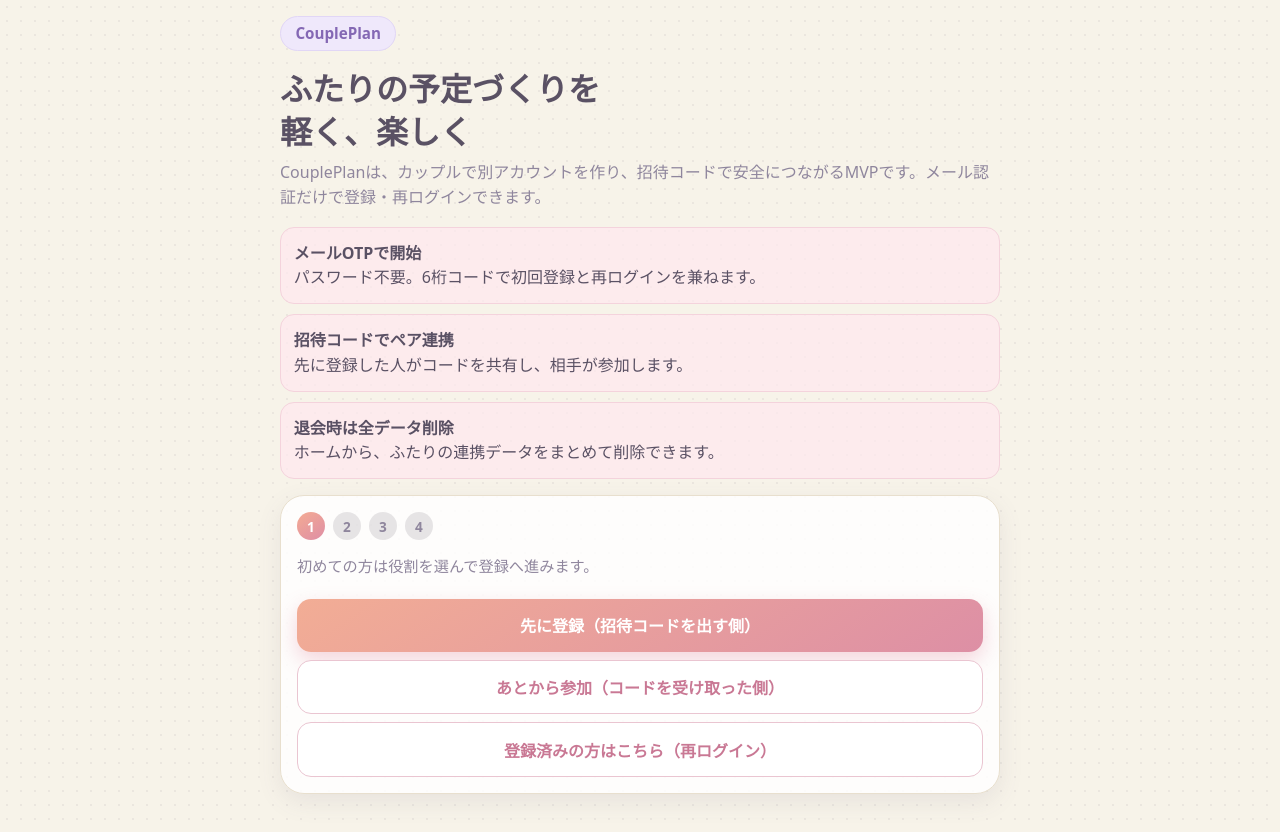
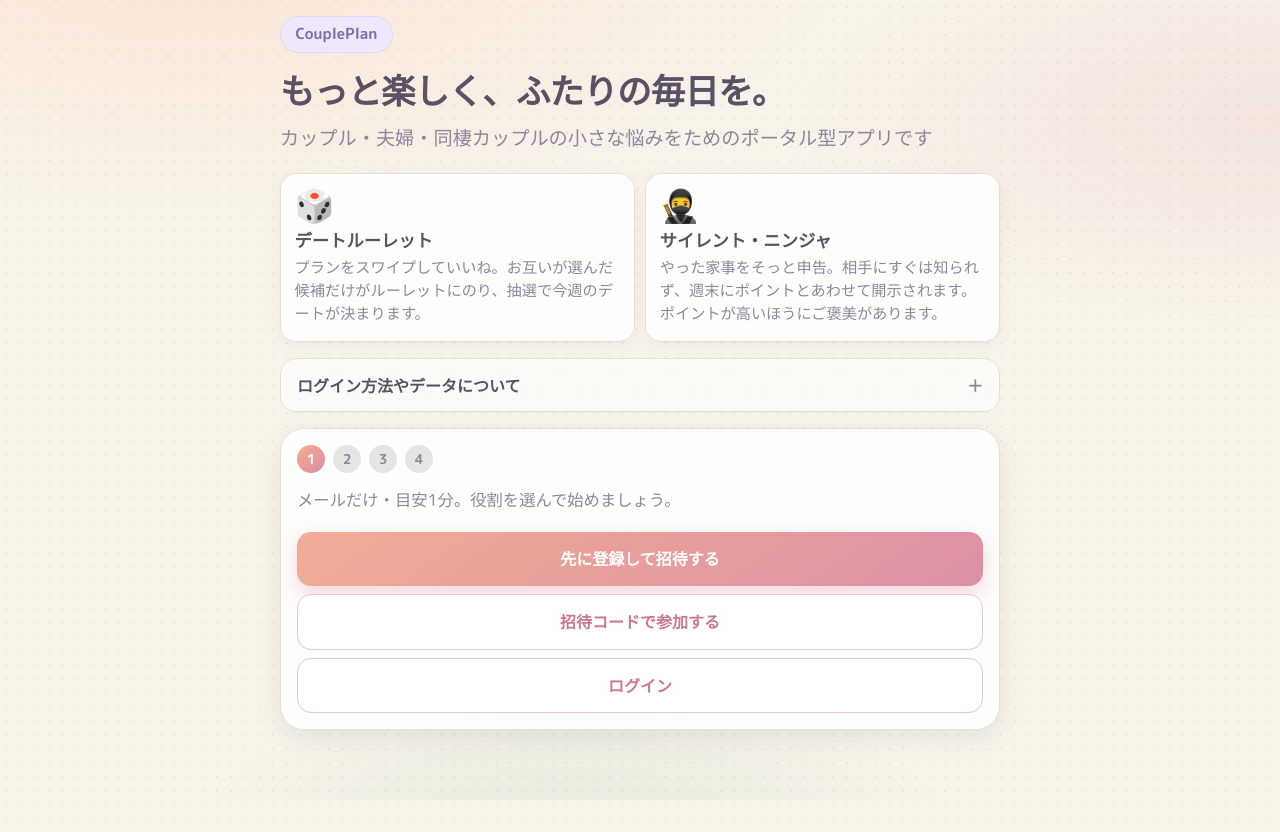
Before and after one commit to nit-kl/coupleplan, a website built with Vite: page apps/web/index.html in a window 1280 px wide. Built offline with nearby package versions, Linux system fonts and the light colour scheme; no server answers.

Commit message:
LP改善

```diff
--- a/apps/web/index.html
+++ b/apps/web/index.html
@@ -4,6 +4,9 @@
   <meta charset="UTF-8" />
   <meta name="viewport" content="width=device-width, initial-scale=1, viewport-fit=cover" />
   <title>CouplePlan Web</title>
+  <link rel="preconnect" href="https://fonts.googleapis.com" />
+  <link rel="preconnect" href="https://fonts.gstatic.com" crossorigin />
+  <link href="https://fonts.googleapis.com/css2?family=M+PLUS+Rounded+1c:wght@400;500;700;800&display=swap" rel="stylesheet" />
   <style>
     :root {
       --cream: #f7f3e9;
@@ -308,25 +311,189 @@
     .ninja-mission-btn .nj-emoji { font-size: 1.6rem; margin-right: 0.5rem; vertical-align: middle; }
     .ninja-mission-btn .nj-meta { color: var(--ink-soft); font-size: 0.85rem; margin-top: 0.2rem; }
 
+    /* LP (#screen-start) */
+    #screen-start {
+      position: relative;
+    }
+    #screen-start .lp-bg {
+      position: fixed;
+      inset: 0;
+      z-index: 0;
+      pointer-events: none;
+      background:
+        radial-gradient(ellipse 90% 55% at 15% -5%, rgba(255, 217, 198, 0.55), transparent 58%),
+        radial-gradient(ellipse 75% 50% at 100% 15%, rgba(222, 124, 150, 0.12), transparent 52%),
+        radial-gradient(ellipse 65% 45% at 45% 105%, rgba(131, 183, 154, 0.14), transparent 48%);
+    }
+    #screen-start .lp-stack {
+      position: relative;
+      z-index: 1;
+    }
+    #screen-start .lp-hero {
+      margin-bottom: 1.25rem;
+    }
+    #screen-start .lp-hero-visual {
+      display: flex;
+      align-items: center;
+      justify-content: center;
+      gap: 0.35rem;
+      margin-bottom: 1rem;
+      padding: 1.1rem 1rem;
+      border-radius: var(--radius-xl);
+      background: linear-gradient(145deg, rgba(255, 255, 255, 0.92), rgba(255, 237, 244, 0.85));
+      border: 1px solid rgba(244, 211, 220, 0.9);
+      box-shadow: var(--card-shadow);
+    }
+    #screen-start .lp-emoji-bubble {
+      font-size: clamp(2.5rem, 10vw, 3.5rem);
+      line-height: 1;
+      animation: lpFloat 4s ease-in-out infinite;
+    }
+    #screen-start .lp-emoji-bubble:nth-child(2) { animation-delay: 0.5s; }
+    #screen-start .lp-emoji-bubble:nth-child(3) { animation-delay: 1s; }
+    @keyframes lpFloat {
+      0%, 100% { transform: translateY(0); }
+      50% { transform: translateY(-6px); }
+    }
+    #screen-start .lp-title {
+      font-size: clamp(1.55rem, 5vw, 2.15rem);
+      font-weight: 800;
+      line-height: 1.3;
+      margin: 0 0 0.5rem;
+      letter-spacing: -0.02em;
+    }
+    #screen-start .lp-lead {
+      font-size: clamp(1.02rem, 3.2vw, 1.2rem);
+      color: var(--ink-soft);
+      line-height: 1.65;
+      margin: 0 0 0.5rem;
+    }
+    #screen-start .lp-preview-grid {
+      display: grid;
+      grid-template-columns: 1fr 1fr;
+      gap: 0.65rem;
+      margin-bottom: 1rem;
+    }
+    @media (max-width: 520px) {
+      #screen-start .lp-preview-grid {
+        grid-template-columns: 1fr;
+      }
+    }
+    #screen-start .lp-preview-card {
+      background: rgba(255, 255, 255, 0.88);
+      border: 1px solid var(--line);
+      border-radius: var(--radius-lg);
+      padding: 0.95rem 0.85rem;
+      box-shadow: 0 4px 16px rgba(96, 86, 113, 0.06);
+    }
+    #screen-start .lp-preview-card .lp-preview-emoji {
+      font-size: 2rem;
+      line-height: 1;
+      display: block;
+      margin-bottom: 0.45rem;
+    }
+    #screen-start .lp-preview-card h2 {
+      font-size: clamp(0.98rem, 3vw, 1.08rem);
+      font-weight: 800;
+      margin: 0 0 0.35rem;
+      line-height: 1.35;
+    }
+    #screen-start .lp-preview-card p {
+      margin: 0;
+      font-size: clamp(0.88rem, 2.6vw, 0.95rem);
+      color: var(--ink-soft);
+      line-height: 1.5;
+    }
+    #screen-start .lp-trust {
+      margin-bottom: 1rem;
+      border-radius: var(--radius-lg);
+      border: 1px solid var(--line);
+      background: rgba(255, 255, 255, 0.65);
+      overflow: hidden;
+    }
+    #screen-start .lp-trust summary {
+      cursor: pointer;
+      font-weight: 700;
+      font-size: clamp(0.92rem, 2.8vw, 1rem);
+      padding: 0.85rem 1rem;
+      list-style: none;
+      display: flex;
+      align-items: center;
+      justify-content: space-between;
+      gap: 0.5rem;
+    }
+    #screen-start .lp-trust summary::-webkit-details-marker { display: none; }
+    #screen-start .lp-trust summary::after {
+      content: "＋";
+      color: var(--ink-soft);
+      font-weight: 800;
+    }
+    #screen-start .lp-trust[open] summary::after {
+      content: "ー";
+    }
+    #screen-start .lp-trust-body {
+      padding: 0 1rem 1rem;
+      font-size: clamp(0.88rem, 2.6vw, 0.95rem);
+      color: var(--ink-soft);
+      line-height: 1.55;
+      border-top: 1px solid rgba(232, 223, 206, 0.8);
+    }
+    #screen-start .lp-trust-body ul {
+      margin: 0.5rem 0 0;
+      padding-left: 1.15rem;
+    }
+    #screen-start .lp-trust-body li + li {
+      margin-top: 0.45rem;
+    }
+    #screen-start .lp-cta-hint {
+      font-size: clamp(0.95rem, 2.8vw, 1.02rem);
+      color: var(--ink-soft);
+      margin: 0 0 0.75rem;
+      line-height: 1.5;
+    }
+
   </style>
 </head>
 <body>
   <div class="app">
     <section id="screen-start" class="screen active" aria-label="登録開始">
-      <div class="topbar"><span class="logo-pill">CouplePlan</span></div>
-      <h1 class="hero-title">ふたりの予定づくりを<br />軽く、楽しく</h1>
-      <p class="hero-lead">CouplePlanは、カップルで別アカウントを作り、招待コードで安全につながるMVPです。メール認証だけで登録・再ログインできます。</p>
-      <ul class="feature-list">
-        <li><strong>メールOTPで開始</strong><br />パスワード不要。6桁コードで初回登録と再ログインを兼ねます。</li>
-        <li><strong>招待コードでペア連携</strong><br />先に登録した人がコードを共有し、相手が参加します。</li>
-        <li><strong>退会時は全データ削除</strong><br />ホームから、ふたりの連携データをまとめて削除できます。</li>
-      </ul>
-      <div class="card">
-        <div class="stepper"><span class="on">1</span><span>2</span><span>3</span><span>4</span></div>
-        <p class="hero-lead" style="font-size:0.95rem; margin-bottom:0.75rem;">初めての方は役割を選んで登録へ進みます。</p>
-        <button id="go-inviter" class="btn-primary" type="button">先に登録（招待コードを出す側）</button>
-        <button id="go-invitee" class="btn-secondary" type="button">あとから参加（コードを受け取った側）</button>
-        <button id="go-login" class="btn-secondary" type="button">登録済みの方はこちら（再ログイン）</button>
+      <div class="lp-bg" aria-hidden="true"></div>
+      <div class="lp-stack">
+        <div class="topbar"><span class="logo-pill">CouplePlan</span></div>
+        <header class="lp-hero">
+          <h1 class="lp-title">もっと楽しく、ふたりの毎日を。</h1>
+          <p class="lp-lead">カップル・夫婦・同棲カップルの小さな悩みをためのポータル型アプリです</p>
+        </header>
+        <div class="lp-preview-grid" aria-label="アプリの中身">
+          <article class="lp-preview-card">
+            <span class="lp-preview-emoji" aria-hidden="true">🎲</span>
+            <h2>デートルーレット</h2>
+            <p>プランをスワイプしていいね。お互いが選んだ候補だけがルーレットにのり、抽選で今週のデートが決まります。</p>
+          </article>
+          <article class="lp-preview-card">
+            <span class="lp-preview-emoji" aria-hidden="true">🥷</span>
+            <h2>サイレント・ニンジャ</h2>
+            <p>やった家事をそっと申告。相手にすぐは知られず、週末にポイントとあわせて開示されます。ポイントが高いほうにご褒美があります。</p>
+          </article>
+        </div>
+        <details class="lp-trust">
+          <summary>ログイン方法やデータについて</summary>
+          <div class="lp-trust-body">
+            <p>細かいところはこちら。読まなくてもそのまま始められます。</p>
+            <ul>
+              <li><strong>メールだけ</strong>　パスワードなし。届いた6桁のコードで登録・再ログインできます。</li>
+              <li><strong>ふたりでペア</strong>　先に登録した方から出る招待コードを、相手が入力してつながります。</li>
+              <li><strong>やめたいとき</strong>　ホームから退会すると、あなたとパートナーのデータをまとめて削除できます。</li>
+            </ul>
+          </div>
+        </details>
+        <div class="card">
+          <div class="stepper"><span class="on">1</span><span>2</span><span>3</span><span>4</span></div>
+          <p class="lp-cta-hint">メールだけ・目安1分。役割を選んで始めましょう。</p>
+          <button id="go-inviter" class="btn-primary" type="button">先に登録して招待する</button>
+          <button id="go-invitee" class="btn-secondary" type="button">招待コードで参加する</button>
+          <button id="go-login" class="btn-secondary" type="button">ログイン</button>
+        </div>
       </div>
     </section>
 
```
